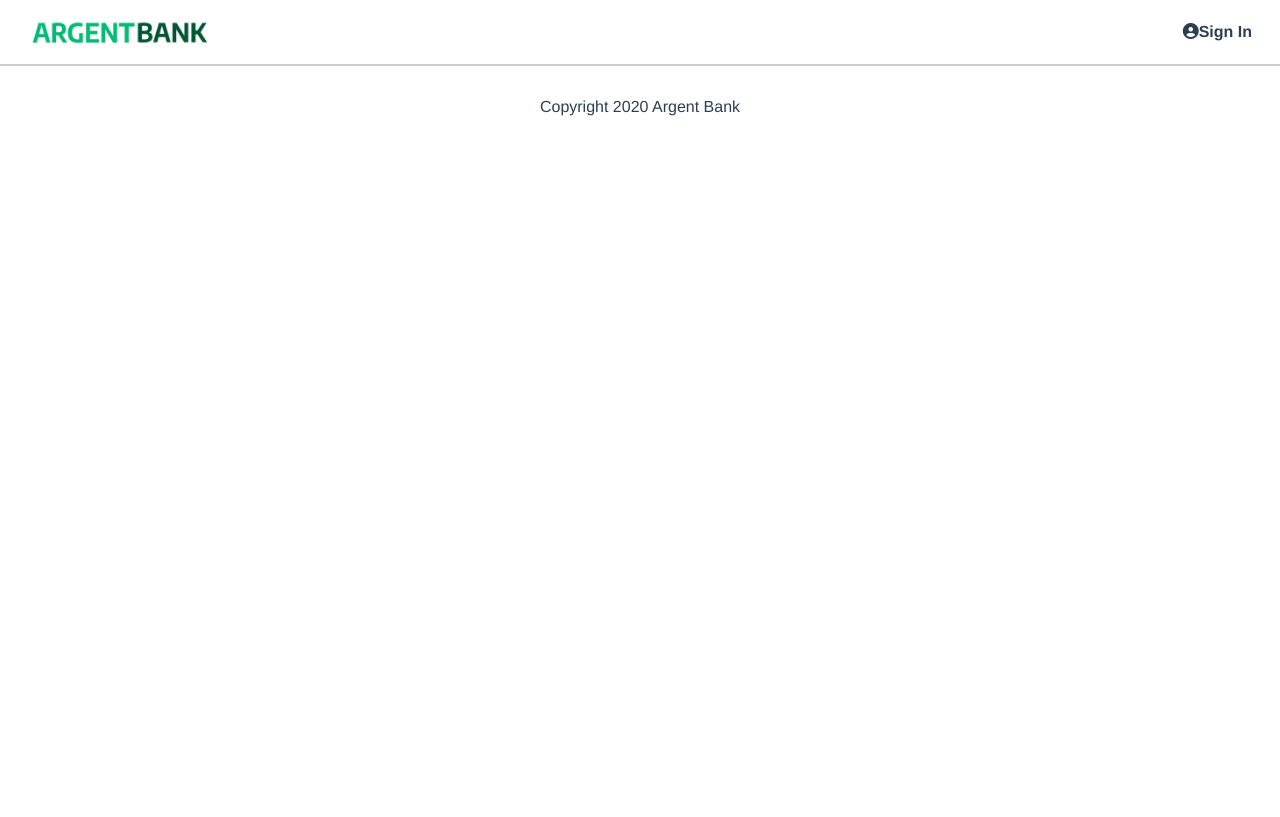
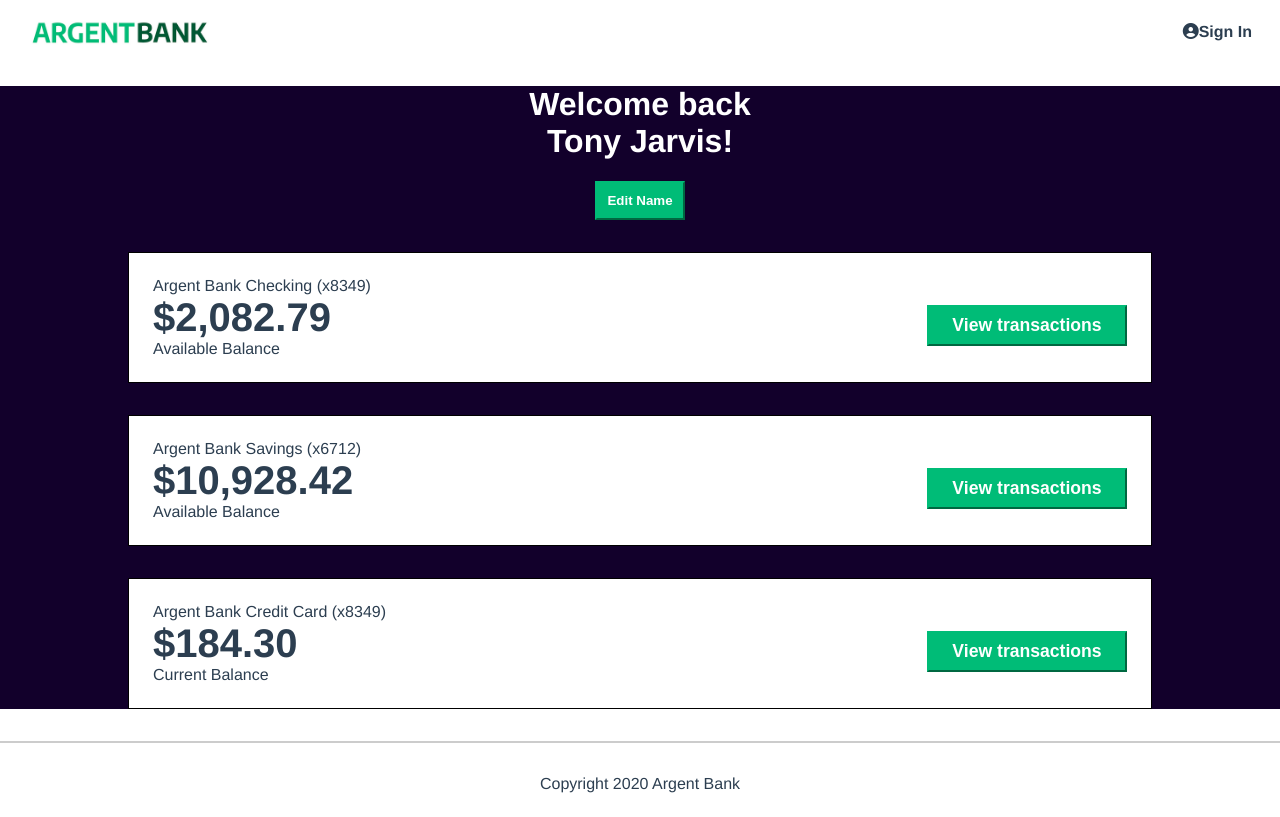
Before and after one commit to Vacarme27/OC-ArgentBank, a React (Vite) app in the folder FrontEnd/: page /user in a window 1280 px wide. Built offline with nearby package versions, Linux system fonts and the light colour scheme; no server answers.

Commit message:
add react-redux + axios + test token

```diff
--- a/FrontEnd/package.json
+++ b/FrontEnd/package.json
@@ -11,8 +11,10 @@
   },
   "dependencies": {
     "@reduxjs/toolkit": "^1.9.5",
+    "axios": "^1.5.0",
     "react": "^18.2.0",
     "react-dom": "^18.2.0",
+    "react-redux": "^8.1.2",
     "react-router-dom": "^6.16.0",
     "sass": "^1.68.0"
   },
--- a/FrontEnd/src/App.jsx
+++ b/FrontEnd/src/App.jsx
@@ -3,6 +3,7 @@ import HomePage from './view/homepage/Homepage';
 import Footer from './components/footer/footer';
 import Header from './components/header/header';
 import SignIN from './view/sign-in/sign-in';
+import User from './view/user/user'
 import './app.scss';
 
 
@@ -13,6 +14,7 @@ function App() {
       <Routes>
         <Route path='/' element={<HomePage/>}/>
         <Route path='/sign-in' element={<SignIN/>}/>
+        <Route path='/user' element={<User/>}/>
       </Routes>
       <Footer/>
     </BrowserRouter>
--- a/FrontEnd/src/main.jsx
+++ b/FrontEnd/src/main.jsx
@@ -1,9 +1,13 @@
-import React from 'react'
-import ReactDOM from 'react-dom/client'
-import App from './App.jsx'
+import React from 'react';
+import ReactDOM from 'react-dom/client';
+import App from './App.jsx';
+import { Provider } from 'react-redux'
+import { store } from './redux/store.jsx';
 
 ReactDOM.createRoot(document.getElementById('root')).render(
-  <React.StrictMode>
-    <App />
-  </React.StrictMode>,
+  <Provider store={store}>
+    <React.StrictMode>
+      <App />
+    </React.StrictMode>
+  </Provider>
 )
--- /dev/null
+++ b/FrontEnd/src/redux/Slices/connectionSlice.jsx
@@ -0,0 +1,64 @@
+import { createSlice, createAsyncThunk } from '@reduxjs/toolkit';
+import axios from 'axios';
+
+const initialState = {
+    isLoading: false,
+    connected : false,
+    error: '',
+    token: '',
+    user : {
+        firstname: '',
+        lastname: ''
+    }
+ };
+
+const userNPasswordState = {
+    email: 'tony@stark.com',
+    password: 'password123'
+}
+
+ export const fetchConnection = createAsyncThunk(
+    'connection/fetchConnection',
+    axios({
+        method: 'post',
+        url: 'http://localhost:3001/api/v1/user/login',
+        data: userNPasswordState
+    })
+    .then(function(response) {
+        console.log(response)
+        console.log(response.data.body.token)
+        initialState.token = response.data.body.token;
+        console.log(initialState)
+        initialState.user = {
+            firstname: '',
+            lastname: ''
+        }
+        console.log(initialState)
+        return response;
+    })
+    .catch(function (error) {
+        return error
+    })
+ )
+
+ const connectionSlice = createSlice({
+    name:'fetchConnection',
+    initialState,
+    extraReducers: builder => {
+        builder.addCase(fetchConnection.pending, state => {
+            state.isLoading = true;
+        })
+        builder.addCase(fetchConnection.fulfilled, state => {
+            state.isLoading = false;
+            state.connected = true;
+            state.error= '';
+        })
+        builder.addCase(fetchConnection.rejected, (state, action) => {
+            state.isLoading = false;
+            state.connected = false;
+            state.error= action.error.message;
+        })
+    }
+ })
+
+ export default connectionSlice.reducer;
--- /dev/null
+++ b/FrontEnd/src/redux/store.jsx
@@ -0,0 +1,8 @@
+import { configureStore } from '@reduxjs/toolkit';
+import connectionSliceReducer from './Slices/connectionSlice';
+
+export const store = configureStore({
+    reducer: {
+        connection: connectionSliceReducer
+    },
+});
--- a/FrontEnd/src/view/sign-in/sign-in.jsx
+++ b/FrontEnd/src/view/sign-in/sign-in.jsx
@@ -1,20 +1,28 @@
-import { Link } from 'react-router-dom';
+import { useState } from 'react';
 import './sign-in.scss';
 
 function SignIn (){
+    const initialState = {
+        email:'',
+        password:''
+    }
+    const [data, setData] = useState(initialState);
+    const handleSubmit = e => {
+        e.preventDefault();
+    }
     return (
         <main className="main bg-dark">
             <section className="sign-in-content">
                 <i className="fa fa-user-circle sign-in-icon"></i>
                 <h1>Sign In</h1>
-                <form>
+                <form onSubmit={handleSubmit}>
                     <div className="input-wrapper">
                         <label htmlFor="username">Username</label>
-                        <input type="text" id="username" />
+                        <input type="text" id="username" value={data.email} onChange={e => setData({...data, email: e.target.value})} required/>
                     </div>
                     <div className="input-wrapper">
                         <label htmlFor="password">Password</label>
-                        <input type="password" id="password" />
+                        <input type="password" id="password" value={data.password} onChange={e => setData({...data, password: e.target.value})} required/>
                     </div>
                     <div className="input-remember">
                         <input type="checkbox" id="remember-me" />
@@ -22,10 +30,7 @@ function SignIn (){
                             Remember me
                         </label>
                     </div>
-            {/*PLACEHOLDER DUE TO STATIC SITE*/}
-                    <Link href="/user.html" className="sign-in-button">Sign In</Link>
-            {/* SHOULD BE THE BUTTON BELOW */}
-            {/* <button className="sign-in-button">Sign In</button> */}
+                    <button className="sign-in-button">Sign In</button>
                 </form>
             </section>
         </main>
--- a/FrontEnd/src/view/user/user.jsx
+++ b/FrontEnd/src/view/user/user.jsx
@@ -0,0 +1,45 @@
+import './user.scss';
+
+function User(){
+    return (
+        <main className="main bg-dark">
+            <div className="header">
+                <h1>Welcome back<br />Tony Jarvis!</h1>
+                <button className="edit-button">Edit Name</button>
+            </div>
+            <h2 className="sr-only">Accounts</h2>
+            <section className="account">
+                <div className="account-content-wrapper">
+                    <h3 className="account-title">Argent Bank Checking (x8349)</h3>
+                    <p className="account-amount">$2,082.79</p>
+                    <p className="account-amount-description">Available Balance</p>
+                </div>
+                <div className="account-content-wrapper cta">
+                    <button className="transaction-button">View transactions</button>
+                </div>
+            </section>
+            <section className="account">
+                <div className="account-content-wrapper">
+                    <h3 className="account-title">Argent Bank Savings (x6712)</h3>
+                    <p className="account-amount">$10,928.42</p>
+                    <p className="account-amount-description">Available Balance</p>
+                </div>
+                <div className="account-content-wrapper cta">
+                    <button className="transaction-button">View transactions</button>
+                </div>
+            </section>
+            <section className="account">
+                <div className="account-content-wrapper">
+                    <h3 className="account-title">Argent Bank Credit Card (x8349)</h3>
+                    <p className="account-amount">$184.30</p>
+                    <p className="account-amount-description">Current Balance</p>
+                </div>
+                <div className="account-content-wrapper cta">
+                    <button className="transaction-button">View transactions</button>
+                </div>
+            </section>
+        </main>
+    )
+}
+
+export default User;
--- a/FrontEnd/src/view/user/user.scss
+++ b/FrontEnd/src/view/user/user.scss
@@ -0,0 +1,91 @@
+.bg-dark {
+    background-color: #12002b;
+}
+
+.header {
+    color: #fff;
+    margin-bottom: 2rem;
+}
+
+.edit-button {
+    border-color: #00bc77;
+    background-color: #00bc77;
+    color: #fff;
+    font-weight: bold;
+    padding: 10px;
+}
+
+.account {
+    display: flex;
+    justify-content: space-between;
+    align-items: center;
+    border: 1px solid black;
+    background-color: #fff;
+    width: 80%;
+    margin: 0 auto;
+    flex-direction: column;
+    padding: 1.5rem;
+    box-sizing: border-box;
+    text-align: left;
+    margin-bottom: 2rem;
+}
+
+.account-amount {
+    margin: 0;
+    font-size: 2.5rem;
+    font-weight: bold;
+}
+
+.account-amount-description {
+    margin: 0;
+}
+
+.account-title {
+    margin: 0;
+    padding: 0;
+    font-size: 1rem;
+    font-weight: normal;
+}
+
+.account-content-wrapper {
+    width: 100%;
+    flex: 1;
+}
+
+.transaction-button {
+    display: block;
+    width: 100%;
+    padding: 8px;
+    font-size: 1.1rem;
+    font-weight: bold;
+    margin-top: 1rem;
+    border-color: #00bc77;
+    background-color: #00bc77;
+    color: #fff;
+}
+
+@media (min-width: 720px) {
+    .account {
+        flex-direction: row;
+}
+    .account-content-wrapper.cta {
+        flex: 0;
+    }
+    .transaction-button {
+        width: 200px;
+    }
+}
+
+.sr-only {
+    border: 0 !important;
+    clip: rect(1px, 1px, 1px, 1px) !important; /* 1 */
+    -webkit-clip-path: inset(50%) !important;
+    clip-path: inset(50%) !important; /* 2 */
+    height: 1px !important;
+    margin: -1px !important;
+    overflow: hidden !important;
+    padding: 0 !important;
+    position: absolute !important;
+    width: 1px !important;
+    white-space: nowrap !important; /* 3 */
+}
```
Also changed, not shown: 1 other file (tests, documents, lock files or other folders).
